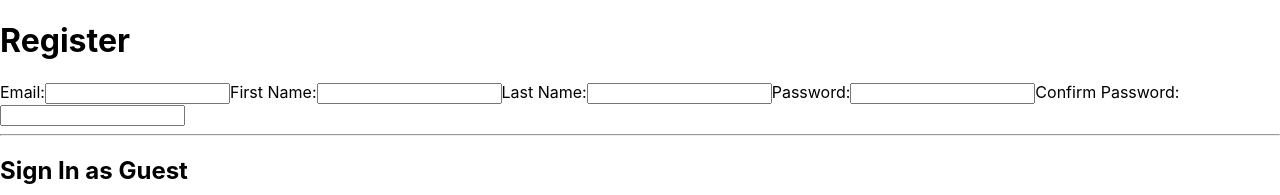
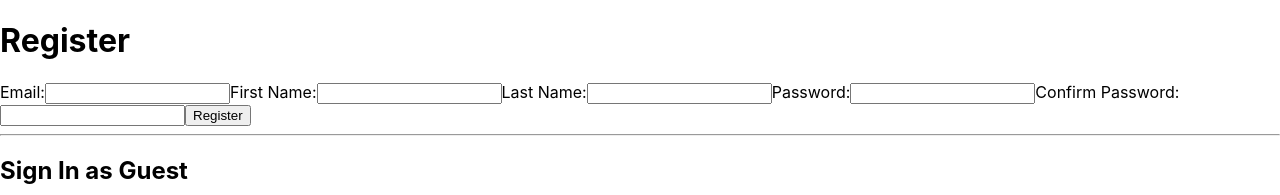
Before and after one commit to Kingbot13/meal-planner-client, a React (Create React App) app: page /register in a window 1280 px wide. Shown: the top 195 px of the page. Built offline with nearby package versions, Linux system fonts and the light colour scheme.

Commit message:
add handleSubmit

```diff
--- a/src/routes/Register.tsx
+++ b/src/routes/Register.tsx
@@ -1,5 +1,6 @@
 import { useState } from "react";
 import { redirect } from "react-router-dom";
+import { useRegisterMutation } from "../features/api/apiSlice";
 
 export const Register = () => {
 
@@ -17,8 +18,22 @@ export const Register = () => {
         setValues(valueCopy);
     }
 
-    const handleSubmit = () => {
+    const [register] = useRegisterMutation();
 
+    const handleSubmit = async () => {
+        try {
+            await register(value).unwrap();
+            setValues({
+                username: "",
+                firstName: "",
+                lastName: "",
+                password: "",
+                confirmPassword: "",
+            });
+            redirect('/login');
+        } catch(err) {
+            console.error('error registering new user', err);
+        }
     }
     const guestSignIn = () => {
         const storage = localStorage;
@@ -33,15 +48,16 @@ export const Register = () => {
                 <h1>Register</h1>
                 <form>
                     <label htmlFor="username">Email:</label>
-                    <input type='text' name="username" id="username" onChange={(e)=>handleChange} value={value.username}></input>
+                    <input type='text' name="username" id="username" onChange={(e)=>handleChange(e)} value={value.username}></input>
                     <label htmlFor="firstName">First Name:</label>
-                    <input type='text' name="firstName" id="firstName" onChange={(e)=>handleChange} value={value.firstName}></input>
+                    <input type='text' name="firstName" id="firstName" onChange={(e)=>handleChange(e)} value={value.firstName}></input>
                     <label htmlFor="lastName">Last Name:</label>
-                    <input type='text' name="lastName" id="lastName" onChange={(e)=>handleChange} value={value.lastName}></input>
+                    <input type='text' name="lastName" id="lastName" onChange={(e)=>handleChange(e)} value={value.lastName}></input>
                     <label htmlFor="password">Password:</label>
-                    <input type='password' name="password" id="password" onChange={(e)=>handleChange} value={value.password}></input>
+                    <input type='password' name="password" id="password" onChange={(e)=>handleChange(e)} value={value.password}></input>
                     <label htmlFor="confirmPassword">Confirm Password:</label>
-                    <input type='password' name="confirmPassword" id="confirmPassword" onChange={(e)=>handleChange} value={value.confirmPassword}></input>
+                    <input type='password' name="confirmPassword" id="confirmPassword" onChange={(e)=>handleChange(e)} value={value.confirmPassword}></input>
+                    <button type="button" onClick={handleSubmit}>Register</button>
                 </form>
                 <hr/>
                 <h2>Sign In as Guest</h2>
```
